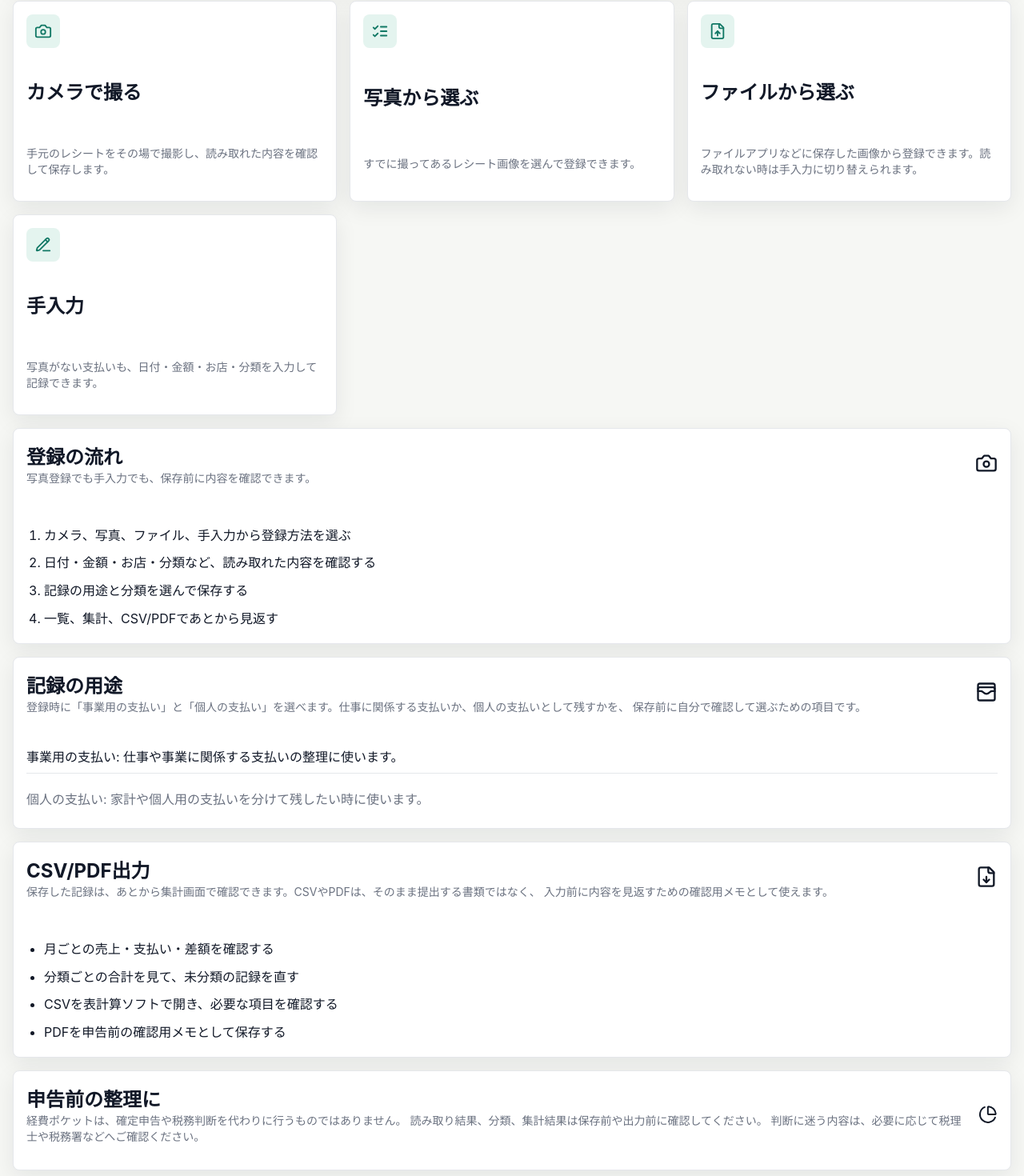
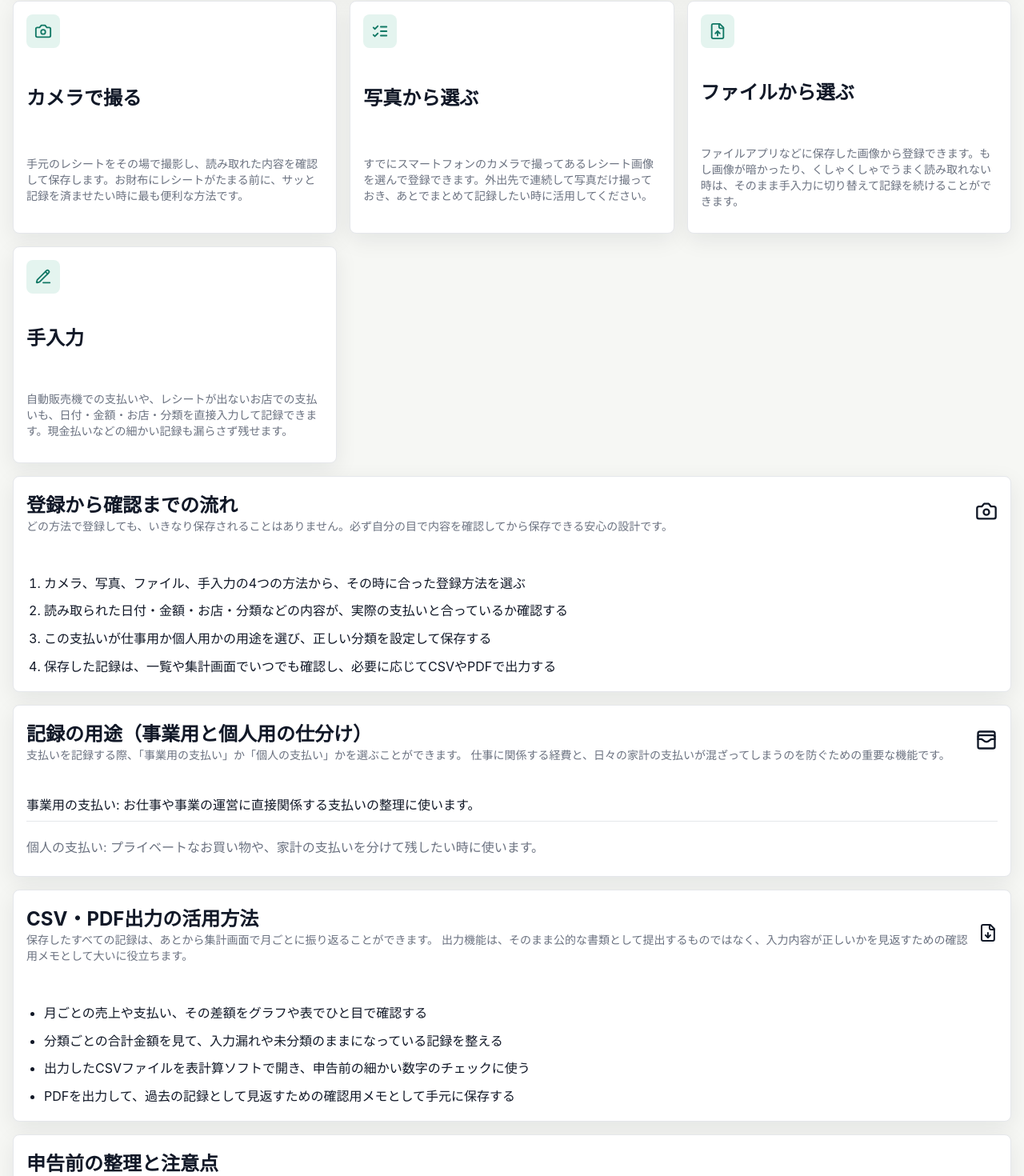
Before and after one commit to tamtamkt7-max/keihi-pocket, a Next.js app: page /guide in a window 1280 px wide. Shown: the part 271-1741 px from the top of the page at 80% size. Built offline with nearby package versions, Linux system fonts and the light colour scheme; no server answers.

Commit message:
feat: add adsense ownership meta tag and enrich guide content for policy compliance

```diff
--- a/src/app/guide/page.tsx
+++ b/src/app/guide/page.tsx
@@ -14,58 +14,59 @@ import { AdSlot } from "@/components/ads/AdSlot";
 const entryMethods = [
   {
     title: "カメラで撮る",
-    text: "手元のレシートをその場で撮影し、読み取れた内容を確認して保存します。",
+    text: "手元のレシートをその場で撮影し、読み取れた内容を確認して保存します。お財布にレシートがたまる前に、サッと記録を済ませたい時に最も便利な方法です。",
     icon: Camera,
   },
   {
     title: "写真から選ぶ",
-    text: "すでに撮ってあるレシート画像を選んで登録できます。",
+    text: "すでにスマートフォンのカメラで撮ってあるレシート画像を選んで登録できます。外出先で連続して写真だけ撮っておき、あとでまとめて記録したい時に活用してください。",
     icon: ListChecks,
   },
   {
     title: "ファイルから選ぶ",
-    text: "ファイルアプリなどに保存した画像から登録できます。読み取れない時は手入力に切り替えられます。",
+    text: "ファイルアプリなどに保存した画像から登録できます。もし画像が暗かったり、くしゃくしゃでうまく読み取れない時は、そのまま手入力に切り替えて記録を続けることができます。",
     icon: FileUp,
   },
   {
     title: "手入力",
-    text: "写真がない支払いも、日付・金額・お店・分類を入力して記録できます。",
+    text: "自動販売機での支払いや、レシートが出ないお店での支払いも、日付・金額・お店・分類を直接入力して記録できます。現金払いなどの細かい記録も漏らさず残せます。",
     icon: PencilLine,
   },
 ];
 
 const flow = [
-  "カメラ、写真、ファイル、手入力から登録方法を選ぶ",
-  "日付・金額・お店・分類など、読み取れた内容を確認する",
-  "記録の用途と分類を選んで保存する",
-  "一覧、集計、CSV/PDFであとから見返す",
+  "カメラ、写真、ファイル、手入力の4つの方法から、その時に合った登録方法を選ぶ",
+  "読み取られた日付・金額・お店・分類などの内容が、実際の支払いと合っているか確認する",
+  "この支払いが仕事用か個人用かの用途を選び、正しい分類を設定して保存する",
+  "保存した記録は、一覧や集計画面でいつでも確認し、必要に応じてCSVやPDFで出力する",
 ];
 
 const outputUses = [
-  "月ごとの売上・支払い・差額を確認する",
-  "分類ごとの合計を見て、未分類の記録を直す",
-  "CSVを表計算ソフトで開き、必要な項目を確認する",
-  "PDFを申告前の確認用メモとして保存する",
+  "月ごとの売上や支払い、その差額をグラフや表でひと目で確認する",
+  "分類ごとの合計金額を見て、入力漏れや未分類のままになっている記録を整える",
+  "出力したCSVファイルを表計算ソフトで開き、申告前の細かい数字のチェックに使う",
+  "PDFを出力して、過去の記録として見返すための確認用メモとして手元に保存する",
 ];
 
 export default function GuidePage() {
   return (
     <main className="page section public-page">
       <section className="card list-card public-hero">
-        <span className="badge primary">使い方</span>
+        <span className="badge primary">使い方と活用方法</span>
         <div className="heading">
           <div>
             <h1>レシートを記録して、あとから見返しやすく</h1>
             <p className="subtitle">
-              経費ポケットは、日々の支払いと売上を写真や手入力で残し、一覧・集計・出力で整理するためのアプリです。
-              レシートをため込まず、申告前に見返しやすい状態を作ることを目的にしています。
+              経費ポケットは、日々の支払いと売上を写真や手入力でサッと残し、一覧・集計・出力で簡単に整理するための専用アプリです。
+              確定申告の時期になってから大量のレシートを前に頭を抱えるのではなく、毎日少しずつ記録しておくことで、申告前に見返しやすい状態を作ることを目的にしています。
+              スマートフォンひとつで、いつでもどこでも経費の管理を始めましょう。
             </p>
           </div>
           <CheckCircle2 size={30} />
         </div>
         <div className="row">
           <Link href="/records/new?entry=choose" className="button primary">
-            登録する
+            さっそく登録する
           </Link>
           <Link href="/dashboard" className="button secondary">
             アプリを開く
@@ -91,8 +92,10 @@ export default function GuidePage() {
       <section className="card list-card">
         <div className="heading">
           <div>
-            <h2>登録の流れ</h2>
-            <p className="subtitle">写真登録でも手入力でも、保存前に内容を確認できます。</p>
+            <h2>登録から確認までの流れ</h2>
+            <p className="subtitle">
+              どの方法で登録しても、いきなり保存されることはありません。必ず自分の目で内容を確認してから保存できる安心の設計です。
+            </p>
           </div>
           <Camera size={28} />
         </div>
@@ -106,27 +109,27 @@ export default function GuidePage() {
       <section className="card list-card">
         <div className="heading">
           <div>
-            <h2>記録の用途</h2>
+            <h2>記録の用途（事業用と個人用の仕分け）</h2>
             <p className="subtitle">
-              登録時に「事業用の支払い」と「個人の支払い」を選べます。仕事に関係する支払いか、個人の支払いとして残すかを、
-              保存前に自分で確認して選ぶための項目です。
+              支払いを記録する際、「事業用の支払い」か「個人の支払い」かを選ぶことができます。
+              仕事に関係する経費と、日々の家計の支払いが混ざってしまうのを防ぐための重要な機能です。
             </p>
           </div>
           <WalletCards size={28} />
         </div>
         <div className="settings-links">
-          <span>事業用の支払い: 仕事や事業に関係する支払いの整理に使います。</span>
-          <span>個人の支払い: 家計や個人用の支払いを分けて残したい時に使います。</span>
+          <span>事業用の支払い: お仕事や事業の運営に直接関係する支払いの整理に使います。</span>
+          <span>個人の支払い: プライベートなお買い物や、家計の支払いを分けて残したい時に使います。</span>
         </div>
       </section>
 
       <section className="card list-card">
         <div className="heading">
           <div>
-            <h2>CSV/PDF出力</h2>
+            <h2>CSV・PDF出力の活用方法</h2>
             <p className="subtitle">
-              保存した記録は、あとから集計画面で確認できます。CSVやPDFは、そのまま提出する書類ではなく、
-              入力前に内容を見返すための確認用メモとして使えます。
+              保存したすべての記録は、あとから集計画面で月ごとに振り返ることができます。
+              出力機能は、そのまま公的な書類として提出するものではなく、入力内容が正しいかを見返すための確認用メモとして大いに役立ちます。
             </p>
           </div>
           <FileDown size={28} />
@@ -141,11 +144,11 @@ export default function GuidePage() {
       <section className="card list-card">
         <div className="heading">
           <div>
-            <h2>申告前の整理に</h2>
+            <h2>申告前の整理と注意点</h2>
             <p className="subtitle">
-              経費ポケットは、確定申告や税務判断を代わりに行うものではありません。
-              読み取り結果、分類、集計結果は保存前や出力前に確認してください。
-              判断に迷う内容は、必要に応じて税理士や税務署などへご確認ください。
+              経費ポケットは、あくまでユーザーの皆様が日々の支払い状況を整理しやすくするためのサポートツールです。確定申告や税務判断をアプリが代わりに行うものではありません。
+              AIによる読み取り結果や自動分類、集計結果は、保存前やデータ出力前に必ずご自身で内容をご確認ください。
+              また、経費として計上できるかどうかの判断に迷う内容は、必要に応じて専門の税理士や管轄の税務署へ直接ご確認をお願いいたします。
             </p>
           </div>
           <PieChart size={28} />
--- a/src/app/layout.tsx
+++ b/src/app/layout.tsx
@@ -7,7 +7,7 @@ export const metadata: Metadata = {
     default: "経費ポケット",
     template: "%s | 経費ポケット",
   },
-  description: "レシートを撮って、経費と売上をまとめて管理。",
+  description: "レシートを撮って、経費と売上をまとめて管理。日々の支払いを簡単に記録・整理するためのツールです。",
   applicationName: "経費ポケット",
   manifest: "/manifest.webmanifest",
   icons: {
@@ -18,6 +18,9 @@ export const metadata: Metadata = {
     capable: true,
     title: "経費ポケット",
     statusBarStyle: "default",
+  },
+  other: {
+    "google-adsense-account": "ca-pub-5461809032953003",
   },
 };
 
```
